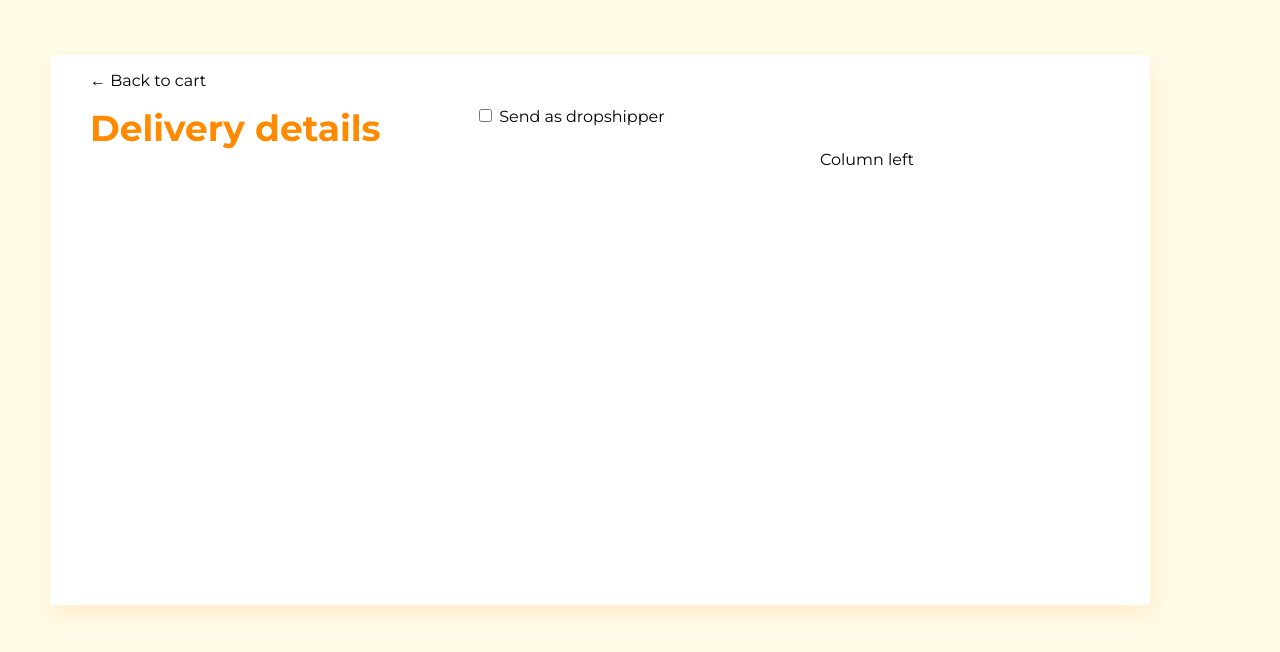
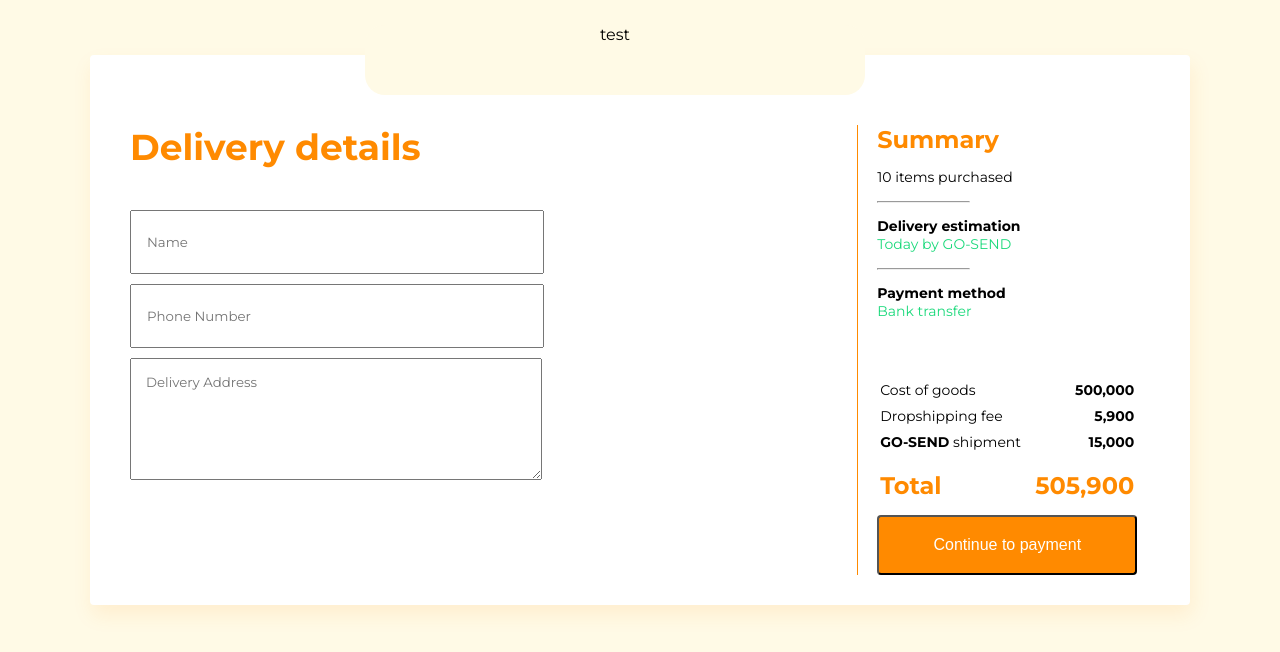
Before and after one commit to enno28/technical_test_sutrisno, a Vue app: page / in a window 1280 px wide. Shown: the top 652 px of the page. Built offline with nearby package versions, Linux system fonts and the light colour scheme.

Commit message:
add page 1

```diff
--- a/assets/app.styl
+++ b/assets/app.styl
@@ -3,12 +3,10 @@
 body
     width 100%
     margin 0
+    padding 0
     background #FFFAE6
-    font-family: Montserrat;
-
-.container
-    width 100%
-    height 550px
+    font-family: Montserrat
+    text-align center
 
 .content
     width 1100px
@@ -20,18 +18,123 @@ body
     background #FFFFFF
     box-shadow 2px 10px 20px rgba(255, 138, 0, 0.1)
     border-radius 4px
+    display inline-block
 
-.col-xl-7
+.stepper
+    width 500px
+    height 70px
+    background #FFFAE6
+    margin-top -30px
+    margin-left 25%
+    border-radius 20px
+    justify-content center
+
+.step
     float left
-    width 70%
+    width 69.75%
+    height auto
+    text-align left
+    margin-top 30px
+
+.summary
+    float left
+    width 29.25%
+    margin-top 30px
+    border-left #FF8A00 1px solid
+
+.row:after {
+    content: "";
+    display: table;
+    clear: both;
+}
+
+.step-content
+    height 450px
+    text-align left
     margin-left 40px
-.col-xl-5
-    float right
-    width 50%
-.col-xl-3
-    float right
-    width 30%
-.label
+    position relative
+
+form
+    margin-top 36px
+
+input[type="text"]
+    font-family Montserrat
+    width 380px
+    height 30px
+    margin-top 5px
+    margin-bottom 5px
+    padding 15px
+
+input[type="text"] .valid
+    border #1BD97B 2px solid
+
+input[type="text"] .invalid
+    border #FF8A00 2px solid
+
+textarea
+    font-family Montserrat
+    width 380px
+    height 90px
+    margin-top 5px
+    margin-bottom 5px
+    padding 15px
+
+.summary-content
+    height 450px
+    text-align left
+    padding-left 19px
+    position relative
+
+.step-label
     font-size 36px
     font-weight bold
     color #FF8A00
+
+.summary-label
+    font-size 24px
+    font-weight bold
+    color #FF8A00
+p
+    font-size 14px
+    margin-bottom 0
+
+.font-green
+    color #1BD97B
+    margin-top 0
+
+hr
+     width 30%
+     text-align left
+     margin-left 0
+     margin-top 15px
+
+.summary-bottom
+     position absolute
+     bottom 0
+
+.btn-primary
+     width 260px
+     height 60px
+     margin-top 10px
+     background #FF8A00
+     color white
+     font-size 16px
+     text-decoration none
+     border-radius 4px
+
+table
+    width 100%
+td
+    font-size 14px
+    padding-top 3px
+    padding-bottom 3px
+
+.price
+    font-weight bold
+    text-align right
+
+.total
+    font-size 24px
+    font-weight bold
+    padding-top 15px
+    color #FF8A00
--- a/package.json
+++ b/package.json
@@ -11,7 +11,9 @@
   "author": "Sutrisno",
   "license": "ISC",
   "dependencies": {
+    "axios": "^0.19.2",
     "vue": "^2.6.11",
+    "vue-axios": "^2.1.5",
     "vue-router": "^3.1.6"
   },
   "devDependencies": {
--- a/src/App.vue
+++ b/src/App.vue
@@ -1,15 +1,58 @@
 <template>
-    <div class="container">
-        <div class="content">
-            <div class="col-xl-7">
-                <div><p>&#8592; Back to cart</p></div>
-                <div class="col-xl-5">
-                    <input type="checkbox" id="dropshipper" name="dropshipper">
-                    <label for="dropshipper"> Send as dropshipper</label><br>
+    <div class="content">
+       <div class="stepper">
+            <div>test</div>
+       </div>
+        <div class="row">
+            <div class="step">
+                <div class="step-content">
+                    <div class="step-label">Delivery details</div>
+                    <form>
+                        <input type="text" placeholder="Name"/>
+                        <input type="text" placeholder="Phone Number"/>
+                        <textarea placeholder="Delivery Address"/>
+                    </form>
                 </div>
-                <div class="col-xl-5 label">Delivery details</div>
             </div>
-            <div class="col-xl-3">Column left</div>
+            <div class="summary">
+                <div class="summary-content">
+                    <div class="summary-label">Summary</div>
+                    <p>10 items purchased</p>
+                    <hr>
+                    <div class="delivery-estimation">
+                        <p><b>Delivery estimation</b></p>
+                        <p class="font-green">Today by GO-SEND</p>
+                    </div>
+                    <hr>
+                    <div class="payment-method">
+                        <p><b>Payment method</b></p>
+                        <p class="font-green">Bank transfer</p>
+                    </div>
+                    <div class="summary-bottom">
+                        <table>
+                            <tr>
+                                <td class="table-header">Cost of goods</td>
+                                <td class="price">500,000</td>
+                            </tr>
+                            <tr>
+                                <td class="table-header">Dropshipping fee</td>
+                                <td class="price">5,900</td>
+                            </tr>
+                            <tr>
+                                <td class="table-header"><b>GO-SEND</b> shipment</td>
+                                <td class="price">15,000</td>
+                            </tr>
+                            <tr>
+                                <td class="total">Total</td>
+                                <td class="total price">505,900</td>
+                            </tr>
+                        </table>
+                        <button class="btn-primary">
+                            Continue to payment
+                        </button>
+                    </div>
+                </div>
+            </div>
         </div>
     </div>
 </template>
```
Also changed, not shown: 1 other file (tests, documents, lock files or other folders).
